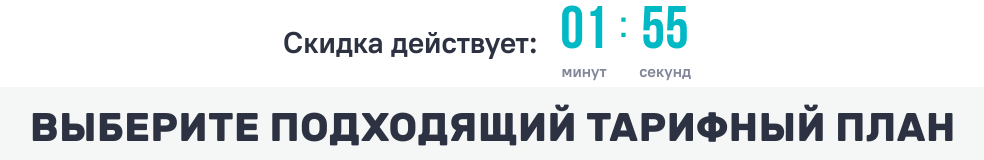
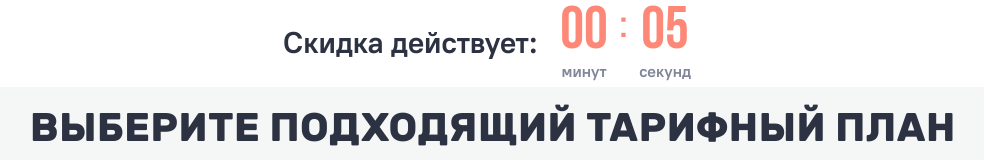
Before and after one commit to metastasio/4ATestTask, a React (Vite) app: page / in a window 1280 px wide. Shown: the top 160 px of the page, without its empty margins (147-1131 px from the left). Built offline with nearby package versions, Linux system fonts and the light colour scheme; no server answers.

Commit message:
Reduced timer

```diff
--- a/src/Components/Header/Header.tsx
+++ b/src/Components/Header/Header.tsx
@@ -6,7 +6,7 @@ import styles from './header.module.css';
 
 export const Header = () => {
   const { status, setStatus } = useTimerContext();
-  const [time, setTime] = useState(120000);
+  const [time, setTime] = useState(10000);
   const currentMinutes = Math.floor((time / 1000 / 60) % 60);
   const currentSeconds = Math.floor((time / 1000) % 60);
 
```
